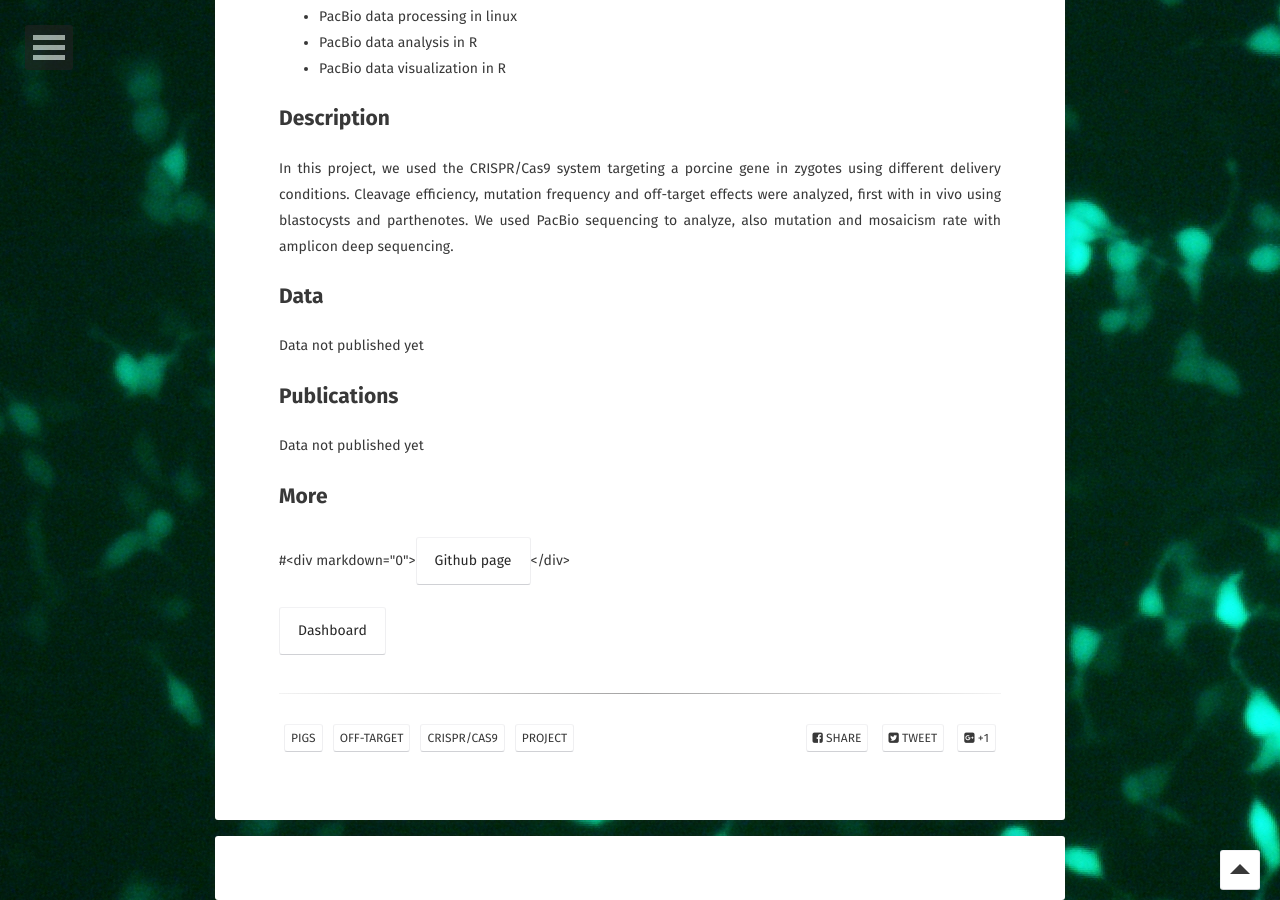
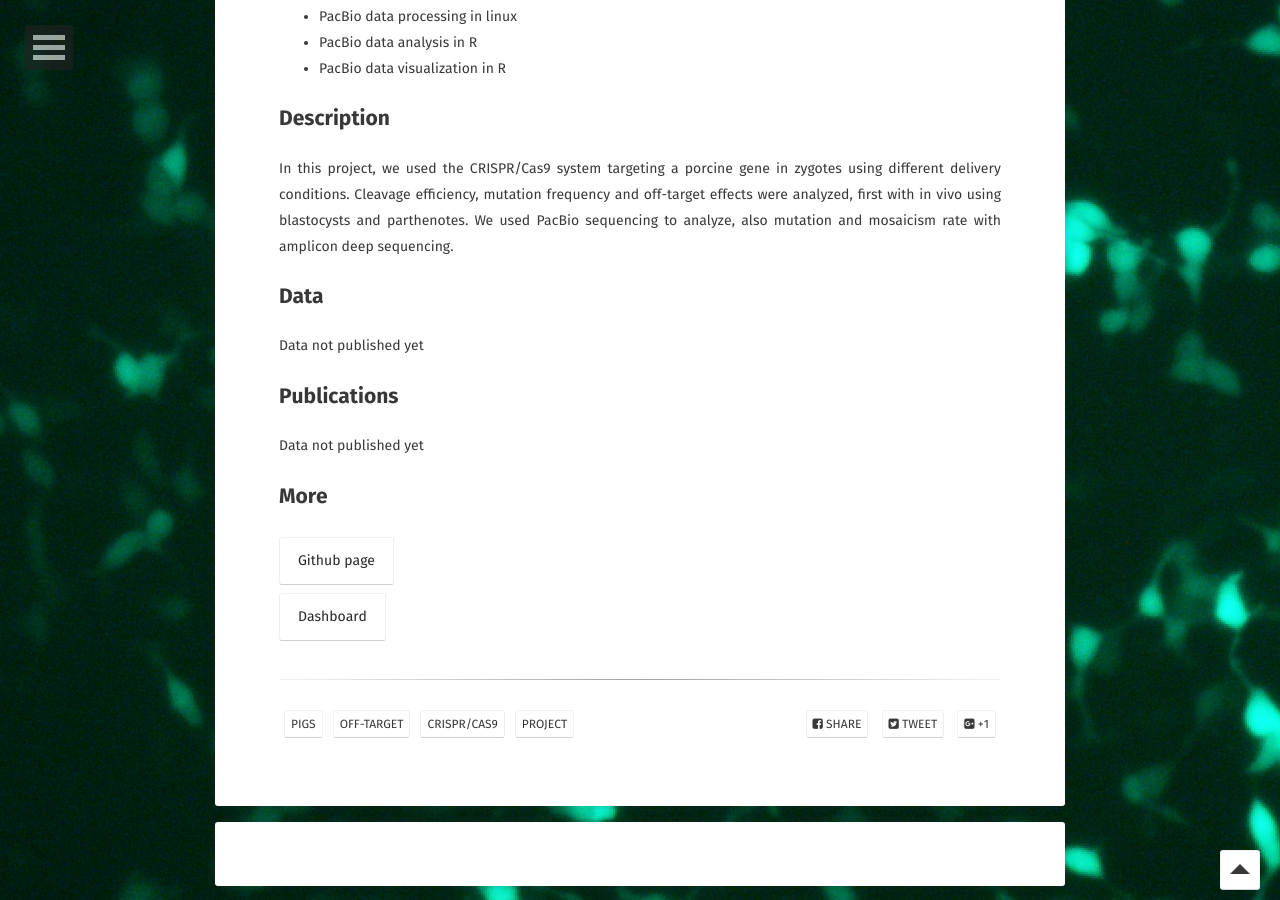
Before and after one commit to RaquelPinho/RaquelPinho, a Jekyll site: the page built from _posts/2022-09-16-mosaic-project.md, in a window 1280 px wide and 900 px high, scrolled down 1004 px. Built offline with Jekyll 4.4.1, drawn with Linux system fonts in a browser that asks for light colours; some web fonts are replaced; comment, search, counter and statistics services are not loaded.

Commit message:
fixed link

```diff
--- a/_posts/2022-09-16-mosaic-project.md
+++ b/_posts/2022-09-16-mosaic-project.md
@@ -57,5 +57,5 @@ Data not published yet
 
 ## More
 
-#<div markdown="0"><a href="https://github.com/RaquelPinho/" class="btn">Github page</a></div>
+<div markdown="0"><a href="https://github.com/RaquelPinho/" class="btn">Github page</a></div>
 <div markdown="0"><a href="https://rpinho.shinyapps.io/mosaic_web/" class="btn">Dashboard</a></div>
```
